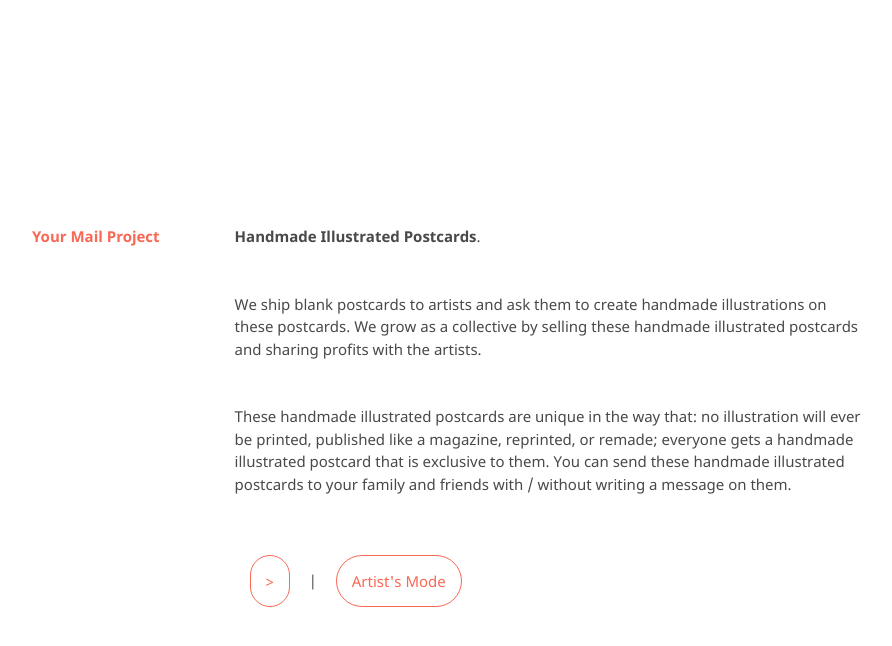
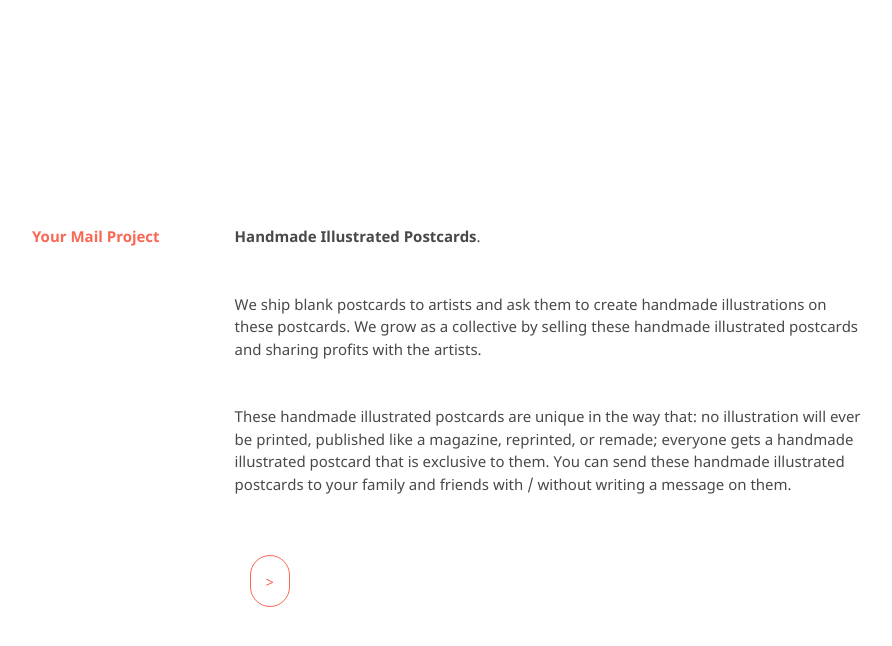
Before and after one commit to kvshvlin/yourmailproject, a Jekyll site: the page built from 2.md, in a window 1280 px wide. Shown: the top 646 px of the page, without its empty margins (193-1085 px from the left). Built offline with Jekyll 4.4.1, drawn with Linux system fonts in a browser that asks for light colours; our own code applies the rules of GitHub Pages for plain Markdown files.

Commit message:
Update 2.md

```diff
--- a/2.md
+++ b/2.md
@@ -7,7 +7,7 @@
 <div class="roadmap-spacer-1"></div>
 
 <p>
-<a class="btn" href="https://kvshvl.in/yourmailproject/3.html">></a> | <a class="btn" href="https://kvshvl.in/yourmailproject/4.html">Artist's Mode</a><br>
+<a class="btn" href="https://kvshvl.in/yourmailproject/3.html">></a><br>
 </p>
 
 <div class="roadmap-spacer-2"></div>
```
